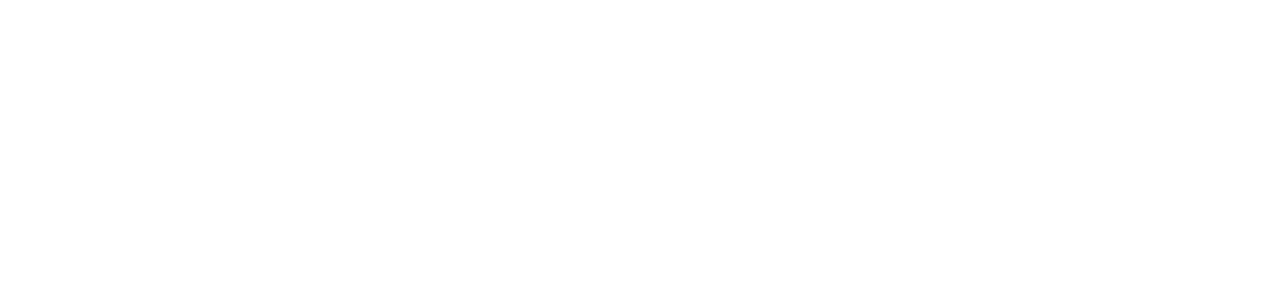
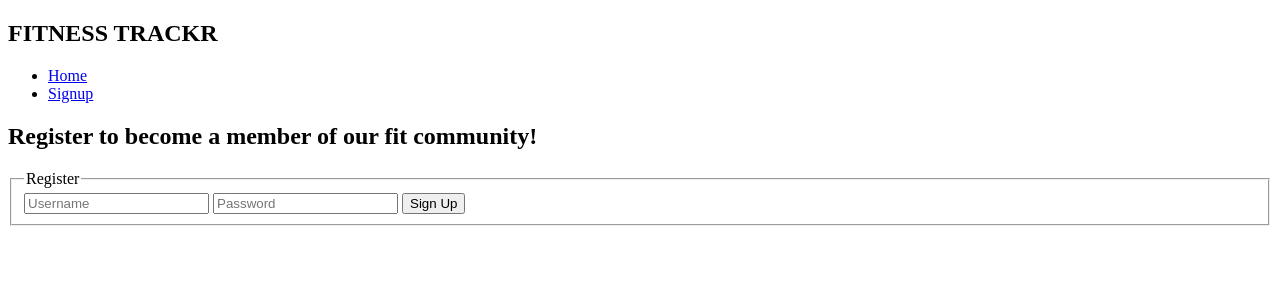
Before and after one commit to kody524/FT-Front-End, a React (Create React App) app: page /signup in a window 1280 px wide. Shown: the top 300 px of the page. Built offline with nearby package versions, Linux system fonts and the light colour scheme.

Commit message:
working on signup

```diff
--- a/src/App.css
+++ /dev/null
@@ -1,38 +0,0 @@
-.App {
-  text-align: center;
-}
-
-.App-logo {
-  height: 40vmin;
-  pointer-events: none;
-}
-
-@media (prefers-reduced-motion: no-preference) {
-  .App-logo {
-    animation: App-logo-spin infinite 20s linear;
-  }
-}
-
-.App-header {
-  background-color: #282c34;
-  min-height: 100vh;
-  display: flex;
-  flex-direction: column;
-  align-items: center;
-  justify-content: center;
-  font-size: calc(10px + 2vmin);
-  color: white;
-}
-
-.App-link {
-  color: #61dafb;
-}
-
-@keyframes App-logo-spin {
-  from {
-    transform: rotate(0deg);
-  }
-  to {
-    transform: rotate(360deg);
-  }
-}
--- a/src/App.js
+++ b/src/App.js
@@ -1,8 +1,16 @@
+import { Route, Routes } from 'react-router-dom';
+import Navibar from './components/Navibar';
+import Home from './components/Home.jsx';
+import Signup from './components/Signup.jsx';
 
 function App() {
   return (
-    <div className="App">
-
+    <div className='App'>
+      <Navibar />
+      <Routes>
+        <Route path='/' element={<Home />} />
+        <Route path='signup' element={<Signup />} />
+      </Routes>
     </div>
   );
 }
--- /dev/null
+++ b/src/components/Home.jsx
@@ -0,0 +1,11 @@
+import React from 'react';
+
+function Home() {
+    return (
+        <div>
+
+        </div>
+    )
+}
+
+export default Home;
--- /dev/null
+++ b/src/components/Navibar.jsx
@@ -0,0 +1,21 @@
+import React from 'react';
+
+function Navibar() {
+  return (
+    <div>
+      <nav>
+        <h2>FITNESS TRACKR</h2>
+        <ul>
+          <li>
+            <a href='/'>Home</a>
+          </li>
+          <li>
+            <a href='/signup'>Signup</a>
+          </li>
+        </ul>
+      </nav>
+    </div>
+  );
+}
+
+export default Navibar;
--- /dev/null
+++ b/src/components/Signup.jsx
@@ -0,0 +1,72 @@
+import React, { useState, useEffect } from 'react';
+
+function Signup() {
+  const REGISTER_URL = 'http://fitnesstrac-kr.herokuapp.com/api/users/register';
+
+  const [username, setUsername] = useState('');
+  const [password, setPassword] = useState('');
+  const [token, setToken] = useState('');
+
+  useEffect(() => {
+    const token = localStorage.getItem('token');
+    if (token) {
+      setToken(token);
+    }
+    setUsername('');
+    setPassword('');
+  }, []);
+
+  const handleSubmit = async (e) => {
+    e.preventDefault();
+    try {
+      const response = await fetch(REGISTER_URL, {
+        method: 'POST',
+        headers: {
+          'Content-Type': 'application/json',
+        },
+        body: JSON.stringify({
+            username,
+            password
+        }),
+      });
+
+      const { user } = await response.json();
+      setToken(user.token);
+      localStorage.setItem('token', user.token);
+    } catch (error) {
+      console.error(error);
+    }
+  };
+
+  if (!token) {
+    return (
+      <div>
+        <h2 className=''>Register to become a member of our fit community!</h2>
+        <form onSubmit={handleSubmit} className=''>
+          <fieldset className=''>
+            <legend>Register</legend>
+            <input
+              value={username}
+              type='text'
+              placeholder='Username'
+              onChange={(e) => setUsername(e.target.value)}
+            />
+            &nbsp;
+            <input
+              value={password}
+              type='password'
+              placeholder='Password'
+              onChange={(e) => setPassword(e.target.value)}
+            />
+            &nbsp;
+            <button type=''>Sign Up</button>
+          </fieldset>
+        </form>
+      </div>
+    );
+  } else if (token) {
+    return <h2>You have successfully joined!</h2>;
+  }
+}
+
+export default Signup;
--- a/src/index.css
+++ /dev/null
@@ -1,13 +0,0 @@
-body {
-  margin: 0;
-  font-family: -apple-system, BlinkMacSystemFont, 'Segoe UI', 'Roboto', 'Oxygen',
-    'Ubuntu', 'Cantarell', 'Fira Sans', 'Droid Sans', 'Helvetica Neue',
-    sans-serif;
-  -webkit-font-smoothing: antialiased;
-  -moz-osx-font-smoothing: grayscale;
-}
-
-code {
-  font-family: source-code-pro, Menlo, Monaco, Consolas, 'Courier New',
-    monospace;
-}
--- a/src/index.js
+++ b/src/index.js
@@ -1,10 +1,13 @@
 import React from 'react';
 import ReactDOM from 'react-dom/client';
 import App from './App';
+import { BrowserRouter } from 'react-router-dom';
 
 const root = ReactDOM.createRoot(document.getElementById('root'));
 root.render(
   <React.StrictMode>
-    <App />
+    <BrowserRouter>
+      <App />
+    </BrowserRouter>
   </React.StrictMode>
 );
```
